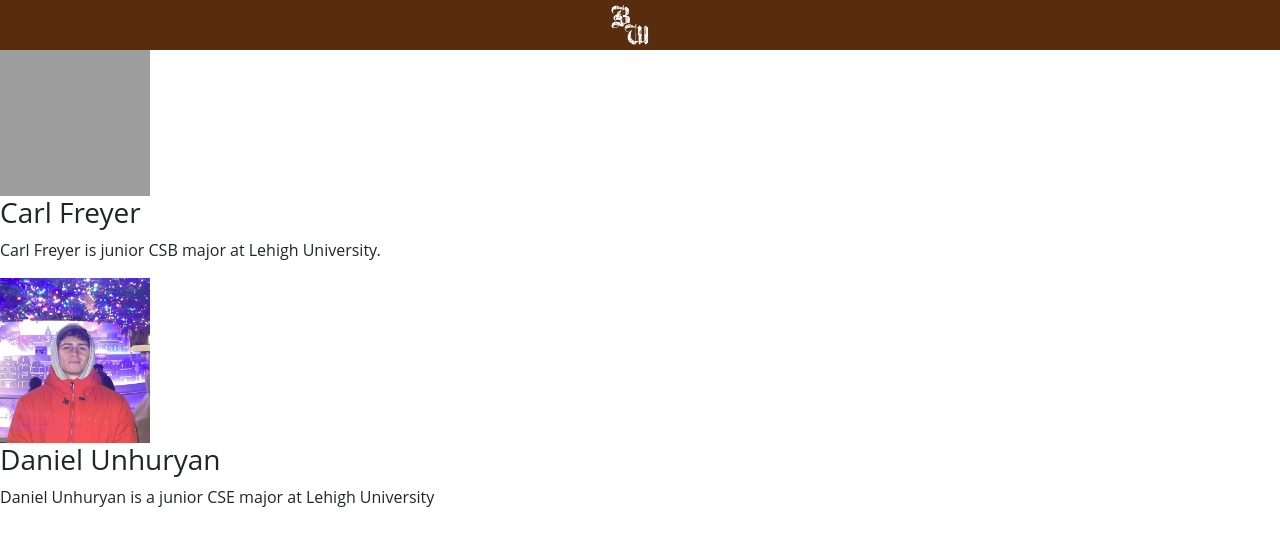
After one commit to CarlFreyer/TextbookDatabase, a Flask app: page /aboutUs in a window 1280 px wide. The commit adds this page. Shown: the top 546 px of the page. Run offline with Flask 3, Linux system fonts and the light colour scheme; grey boxes are pictures that could not be loaded.

Commit message:
about us edits

```diff
--- a/app.py
+++ b/app.py
@@ -98,3 +98,7 @@ def click():
         return render_template('textbook.html', isbn=isbn, title=title, pub=publisher, year=year, dei = dei, course = course, cost = cost, authors = authors, maleCount = maleCount, femaleCount = femaleCount)
     else:
         return render_template('notFound.html', textbook_id=textbook_id)
+
+@app.route('/aboutUs', methods=['GET', 'POST'])
+def aboutUs():
+    return render_template('aboutUs.html')
--- a/static/css/main.css
+++ b/static/css/main.css
@@ -18,12 +18,11 @@ form {
     justify-content: center;
 }
 
-#navbar{
+#navbar {
     position: fixed;
     width: 100vw;
     height: 50px;
     display: inline-flex;
-    flex-direction:  row;
     align-items: center;
     justify-content: center;
     gap: 30px;
@@ -232,3 +231,9 @@ h4{
     width: 100%;
     height: 900px;
 }
+
+.bars-icon {
+    position: absolute;
+    top: 0;
+    right: 0;
+}
--- /dev/null
+++ b/templates/aboutUs.html
@@ -0,0 +1,29 @@
+<!DOCTYPE html>
+<html>
+
+<head>
+    <meta charset="UTF-8">
+    <link rel="stylesheet" href="https://cdn.jsdelivr.net/npm/bootstrap@4.1.3/dist/css/bootstrap.min.css" integrity="sha384-MCw98/SFnGE8fJT3GXwEOngsV7Zt27NXFoaoApmYm81iuXoPkFOJwJ8ERdknLPMO" crossorigin="anonymous">
+    <link rel="stylesheet" href="{{ url_for('static', filename='css/main.css') }}">
+    <link rel="icon" type="image/png" href="{{ url_for('static', filename='logoBrown.png') }}">
+    <title>About Us</title>
+</head>
+
+<body>
+    <div id="navbar"><img src="{{ url_for('static', filename='logo.png') }}" />
+    </div>
+    <main>
+        <h2>Authors</h2>
+        <div class="author">
+            <img src="{{ url_for('static', filename='Carl.png') }}" alt="Carl Freyer" style="width: 150px; height: 150px;">
+            <h3>Carl Freyer</h3>
+            <p>Carl Freyer is junior CSB major at Lehigh University.</p>
+        </div>
+        <div class="author">
+            <img src="{{ url_for('static', filename='Daniel.jpg') }}" alt="Daniel Unhuryan" style="width: 150px; height: 165px;">
+            <h3>Daniel Unhuryan</h3>
+            <p>Daniel Unhuryan is a junior CSE major at Lehigh University</p>
+        </div>
+    </main>
+</body>
+</html>
```
Also changed, not shown: templates/home.html (+33 -0 lines), static/Daniel.jpg (added), 1 other file.
